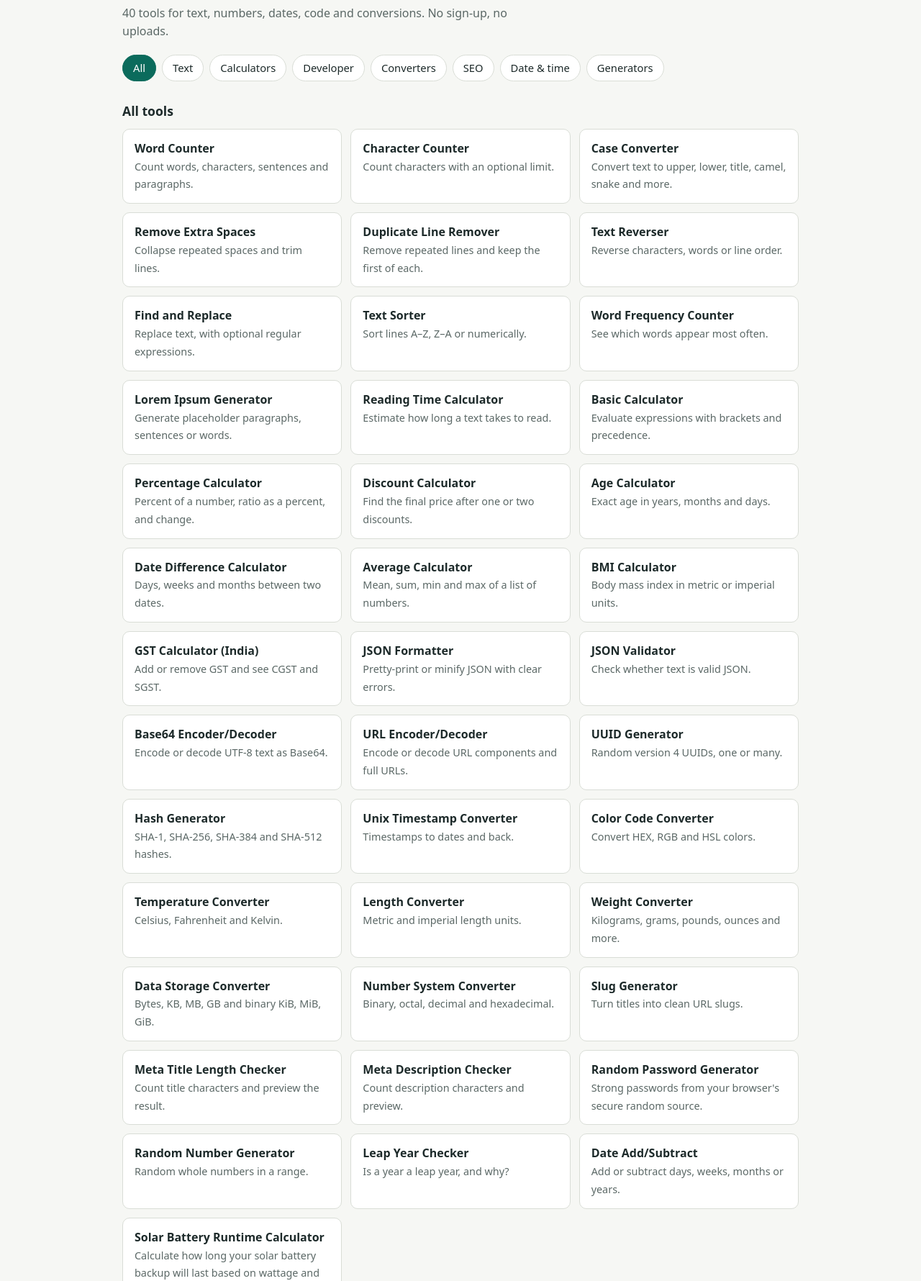
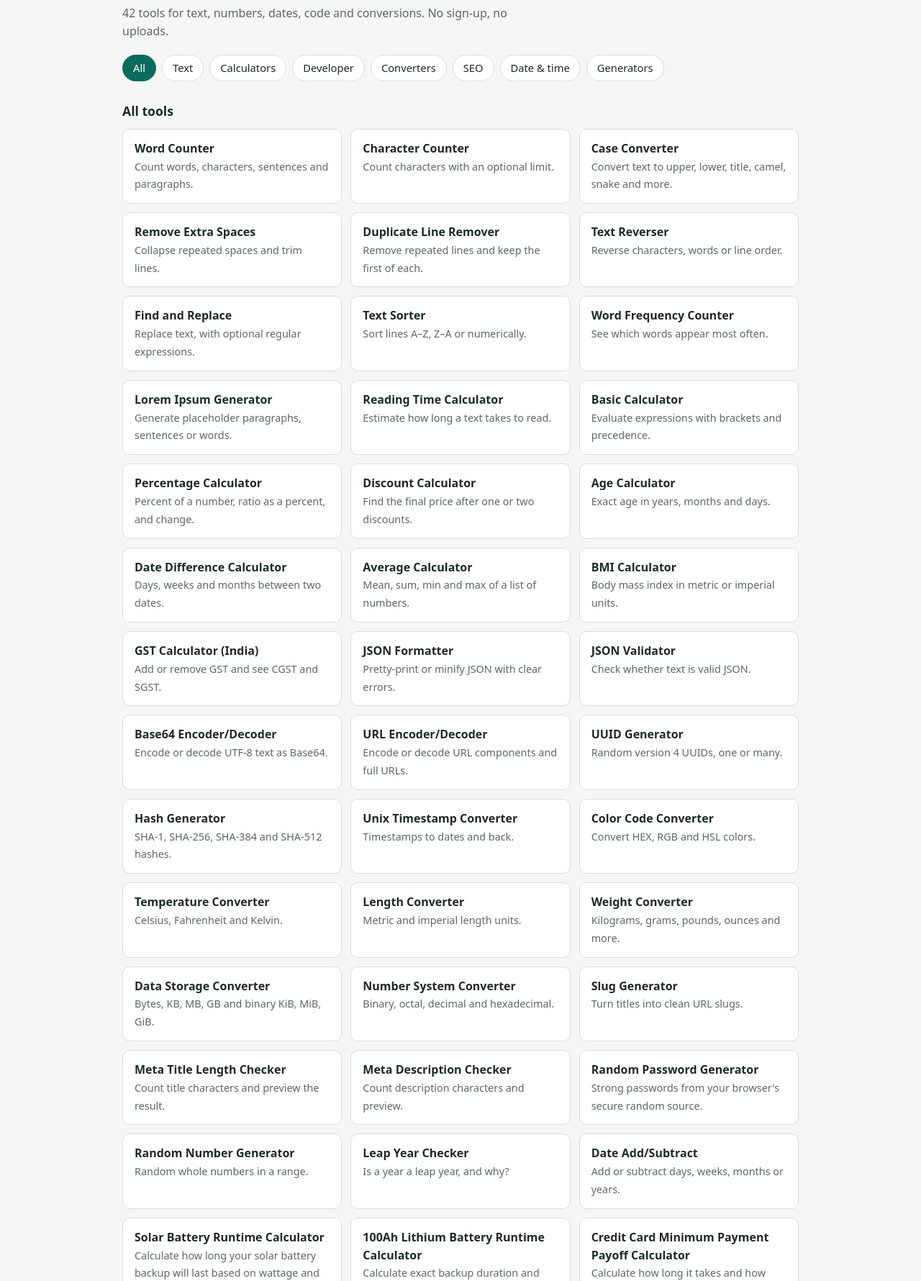
Before and after one commit to ankit136tiwari-beep/my-tool-app, a plain HTML site: page index.html in a window 1280 px wide. Shown: the part 160-1940 px from the top of the page at 72% size. Drawn offline with Linux system fonts and the light colour scheme.

Commit message:
Add new calculators and update existing ones
Free online browser-based utility tools. Access text tools, calculators, developer utilities, unit converters, and SEO checkers locally with 100% privacy and zero uploads.

```diff
--- a/index.html
+++ b/index.html
@@ -88,7 +88,7 @@ const TOOLS=[
 {id:"lorem-ipsum-generator",c:"text",n:"Lorem Ipsum Generator",d:"Generate placeholder paragraphs, sentences or words.",f:[S("m","Unit",["Paragraphs","Sentences","Words"]),N("n","Quantity","3")],run:v=>{const n=num(v.n,"a quantity");if(!Number.isInteger(n)||n<1||n>200)bad("Quantity must be a whole number from 1 to 200.");const W="lorem ipsum dolor sit amet consectetur adipiscing elit sed do eiusmod tempor incididunt ut labore et dolore magna aliqua enim ad minim veniam quis nostrud exercitation ullamco laboris nisi aliquip ex ea commodo consequat duis aute irure in reprehenderit voluptate velit esse cillum fugiat nulla pariatur".split(" "),w=k=>Array.from({length:k},(_,i)=>W[(i*7+k*3+i*i)%W.length]),s=k=>{const a=w(6+k%9);a[0]=cap(a[0]);return a.join(" ")+"."};return v.m==="Words"?w(n).join(" "):v.m==="Sentences"?Array.from({length:n},(_,i)=>s(i)).join(" "):Array.from({length:n},(_,p)=>Array.from({length:4+p%3},(_,i)=>s(p+i)).join(" ")).join("\n\n")}},
 {id:"reading-time-calculator",c:"text",n:"Reading Time Calculator",d:"Estimate how long a text takes to read.",f:[A("s","Text"),N("w","Words per minute","238")],run:v=>{const w=words(need(v.s)).length,s=num(v.w,"a reading speed");if(s<=0)bad("Reading speed must be above zero.");const m=w/s;return`Words: ${w}\nEstimated reading time: ${m<1?Math.max(1,Math.round(m*60))+" seconds":m.toFixed(1)+" minutes"}\n\nThis is an estimate; real reading speed varies.`}},
 {id:"basic-calculator",c:"calc",n:"Basic Calculator",d:"Evaluate expressions with brackets and precedence.",f:[T("e","Expression","(12 + 8) * 3 / 4")],run:v=>{if(!v.e.trim())hint("Type an expression.");return fmt(calc(v.e))},note:"Supports + − × ÷ ^ % and parentheses. It uses a safe parser, never eval()."},
-{id:"percentage-calculator",c:"calc",n:"Percentage Calculator",d:"Percent of a number, ratio as a percent, and change.",f:[S("m","Question",["What is X% of Y?","X is what % of Y?","% change from X to Y"]),N("x","X"),N("y","Y")],run:v=>{const x=num(v.x,"X"),y=num(v.y,"Y");if(v.m[0]==="W")return fmt(x/100*y);if(v.m[0]==="X"){if(y===0)bad("Y cannot be zero.");return fmt(x/y*100)+"%"}if(x===0)bad("X cannot be zero.");const c=(y-x)/Math.abs(x)*100;return`${c>=0?"Increase":"Decrease"} of ${fmt(Math.abs(c))}%`}},
+{id:"percentage-calculator",c:"calc",n:"Percentage Calculator",d:"Percent of a number, ratio as a percent, and change.",f:[S("m","Question",["What is X% of Y?","X is what % of Y?","% change from X to Y"]),N("x","X"),N("y","Y")],run:v=>{const x=num(v.x,"X"),y=num(v.y,"Y");if(v.m[0]==="W")return fmt(x/100*y);if(v.m[0]==="X"){if(y===0)bad("Y cannot be zero.");return fmt(x/y*100)+"%"}if(x===0)bad("Y cannot be zero.");const c=(y-x)/Math.abs(x)*100;return`${c>=0?"Increase":"Decrease"} of ${fmt(Math.abs(c))}%`}},
 {id:"discount-calculator",c:"calc",n:"Discount Calculator",d:"Find the final price after one or two discounts.",f:[N("p","Original price"),N("a","Discount %"),N("b","Extra discount % (optional)")],run:v=>{const p=num(v.p,"a price"),a=num(v.a,"a discount"),b=v.b===""?0:num(v.b,"an extra discount");if(p<0||a<0||b<0||a>100||b>100)bad("Use a positive price and discounts from 0 to 100.");const m=p*(1-a/100)*(1-b/100);return`Final price: ${money(m)}\nYou save: ${money(p-m)} (${fmt((p-m)/p*100||0)}%)`}},
 {id:"age-calculator",c:"calc",n:"Age Calculator",d:"Exact age in years, months and days.",f:[D("b","Date of birth"),D("t","Age on (blank = today)")],run:v=>{const b=parseD(v.b),n=v.t?parseD(v.t):parseD(iso(new Date()));if(b>n)bad("Birth date is after the comparison date.");let y=n.getUTCFullYear()-b.getUTCFullYear(),m=n.getUTCMonth()-b.getUTCMonth(),d=n.getUTCDate()-b.getUTCDate();if(d<0){m--;d+=new Date(Date.UTC(n.getUTCFullYear(),n.getUTCMonth(),0)).getUTCDate()}if(m<0){y--;m+=12}return`${y} years, ${m} months, ${d} days\nTotal days lived: ${Math.round((n-b)/864e5)}`}},
 {id:"date-difference-calculator",c:"calc",n:"Date Difference Calculator",d:"Days, weeks and months between two dates.",f:[D("a","Start date"),D("b","End date"),C("i","Count both start and end day")],run:v=>{const a=parseD(v.a),b=parseD(v.b);let d=Math.round((b-a)/864e5);const s=d<0?-1:1;d=Math.abs(d)+(v.i?1:0);return`Days: ${d}\nWeeks: ${Math.floor(d/7)} weeks ${d%7} days\nApprox. months: ${(d/30.4375).toFixed(1)}\nApprox. years: ${(d/365.25).toFixed(2)}${s<0?"\n(End date is before start date)":""}\n\n${v.i?"Inclusive":"Exclusive"} counting.`}},
@@ -115,7 +115,9 @@ const TOOLS=[
 {id:"random-number-generator",c:"sec",n:"Random Number Generator",d:"Random whole numbers in a range.",f:[N("a","Minimum","1"),N("b","Maximum","100"),N("n","How many","1")],run:v=>{const a=num(v.a,"a minimum"),b=num(v.b,"a maximum"),n=num(v.n,"a count");if(!Number.isInteger(a)||!Number.isInteger(b))bad("Use whole numbers.");if(a>b)bad("Minimum is greater than maximum.");if(b-a>=2**32)bad("Range is too large.");if(n<1||n>1000)bad("Count must be 1 to 1000.");return Array.from({length:n},()=>a+rnd(b-a+1)).join(", ")},btn:"Generate"},
 {id:"leap-year-checker",c:"date",n:"Leap Year Checker",d:"Is a year a leap year, and why?",f:[N("y","Year","2028")],run:v=>{const y=num(v.y,"a year");if(!Number.isInteger(y)||y<1)bad("Enter a whole year of 1 or later.");const l=y%4===0&&(y%100!==0||y%400===0);return`${y} ${l?"is":"is not"} a leap year.\n`+(y%400===0?"Divisible by 400.":y%100===0?"Divisible by 100 but not 400.":y%4===0?"Divisible by 4, not by 100.":"Not divisible by 4.")+"\n(Gregorian calendar rules)"}},
 {id:"date-add-subtract",c:"date",n:"Date Add/Subtract",d:"Add or subtract days, weeks, months or years.",f:[D("d","Start date"),S("o","Operation",["Add","Subtract"]),N("n","Amount","30"),S("u","Unit",["days","weeks","months","years"])],run:v=>{const d=parseD(v.d),n=num(v.n,"an amount")*(v.o==="Add"?1:-1);if(!Number.isInteger(n))bad("Use a whole number.");if(v.u==="days"||v.u==="weeks")d.setUTCDate(d.getUTCDate()+n*(v.u==="weeks"?7:1));else{const dy=d.getUTCDate(),k=v.u==="years"?n*12:n;d.setUTCDate(1);d.setUTCMonth(d.getUTCMonth()+k);d.setUTCDate(Math.min(dy,new Date(Date.UTC(d.getUTCFullYear(),d.getUTCMonth()+1,0)).getUTCDate()))}return d.toUTCString().slice(0,16)+" ("+iso(d)+")\nMonth-end dates snap to the last valid day."}},
-{id:"solar-battery-runtime-calculator",c:"calc",n:"Solar Battery Runtime Calculator",d:"Calculate how long your solar battery backup will last based on wattage and capacity.",url:"/solar-battery-runtime-calculator.html"}
+{id:"solar-battery-runtime-calculator",c:"calc",n:"Solar Battery Runtime Calculator",d:"Calculate how long your solar battery backup will last based on wattage and capacity.",url:"/solar-battery-runtime-calculator.html"},
+{id:"100ah-lithium-battery-runtime-calculator",c:"calc",n:"100Ah Lithium Battery Runtime Calculator",d:"Calculate exact backup duration and load capacity for a 100Ah lithium battery.",url:"/100ah-lithium-battery-runtime-calculator.html"},
+{id:"credit-card-minimum-payment-payoff-calculator",c:"calc",n:"Credit Card Minimum Payment Payoff Calculator",d:"Calculate how long it takes and how much interest you pay making minimum payments.",url:"/credit-card-minimum-payment-payoff-calculator.html"}
 ];
 const $=(s,r=document)=>r.querySelector(s),app=$("#app"),el=(t,a={},...k)=>{const e=document.createElement(t);for(const x in a)x in e&&x!=="list"?e[x]=a[x]:e.setAttribute(x,a[x]);k.flat().forEach(c=>e.append(c));return e};
 const card=t=>el("a",{className:"card",href:t.url||("#/tool/"+t.id)},el("strong",{},t.n),el("span",{},t.d));
```
